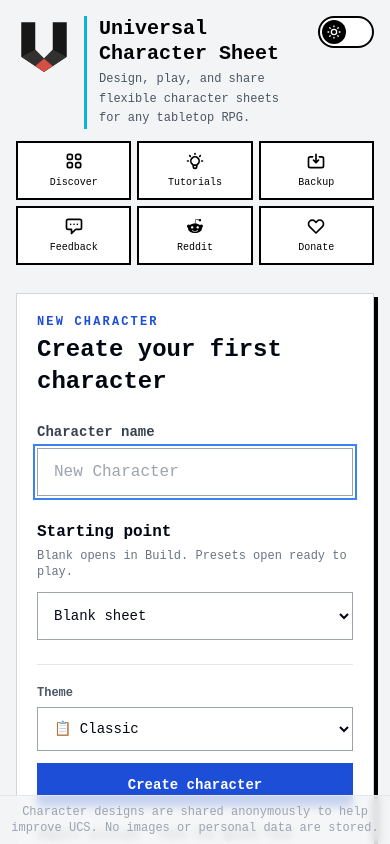
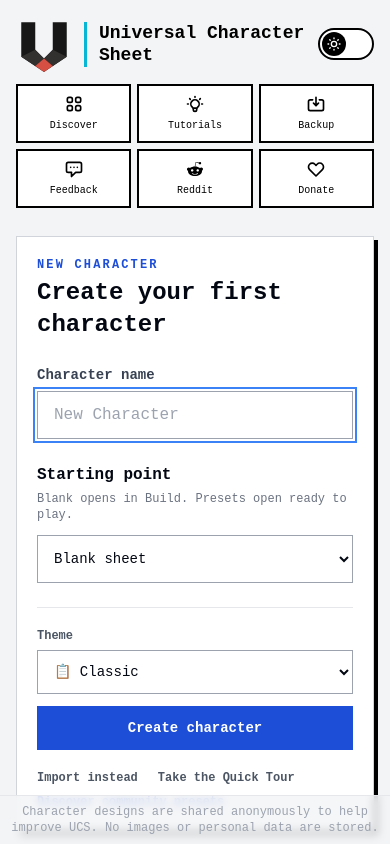
Before and after one commit to wackyweasel/UniversalCharacterSheet, a React (Vite) app: page / in a window 390 px wide. Built offline with nearby package versions, Linux system fonts and the light colour scheme.

Commit message:
mobile header

```diff
--- a/src/components/CharacterList.tsx
+++ b/src/components/CharacterList.tsx
@@ -972,7 +972,7 @@
       />
       <div className="max-w-4xl mx-auto pb-safe">
       <div className="flex flex-col gap-3 mb-4 pb-3">
-        <header className="flex items-start gap-3 sm:items-center">
+        <header className="flex items-center gap-3">
           <svg
             viewBox="0 0 512 512"
             role="img"
@@ -990,10 +990,10 @@
             <path fill="#d64f43" d="m256 388 80 68-80 56-80-56 80-68Z" />
           </svg>
           <div className="min-w-0 flex-1 border-l-[3px] border-cyan-500 pl-3 sm:pl-4">
-            <h1 className={`font-heading text-xl font-bold leading-tight sm:text-3xl ${darkMode ? 'text-white' : 'text-theme-ink'}`}>
+            <h1 className={`font-heading text-lg font-bold leading-tight sm:text-3xl ${darkMode ? 'text-white' : 'text-theme-ink'}`}>
               Universal Character Sheet
             </h1>
-            <p className={`mt-1 max-w-2xl font-body text-xs leading-relaxed sm:text-sm ${darkMode ? 'text-white/60' : 'text-gray-600'}`}>
+            <p className={`mt-1 hidden max-w-2xl font-body text-sm leading-relaxed sm:block ${darkMode ? 'text-white/60' : 'text-gray-600'}`}>
               Design, play, and share flexible character sheets for any tabletop RPG.
             </p>
           </div>
```
Also changed, not shown: 5 other files (tests, documents, lock files or other folders).
